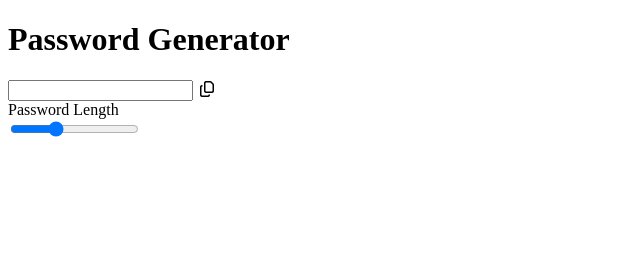
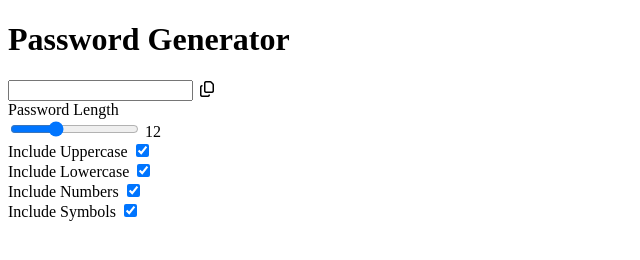
Before and after one commit to KrispyWaffles/passwordGen, a plain HTML site: page index.html in a window 1280 px wide. Shown: the whole page, without its empty margins (0-640 px from the left). Drawn offline with Linux system fonts and the light colour scheme.

Commit message:
added character selections

```diff
--- a/index.html
+++ b/index.html
@@ -25,8 +25,30 @@
     <label for="length">Password Length</label>
     <div class="range-container">
         <input type="range" id="length" min="6" max="24" value="12">
+        <span id="langth-value">12</span>
+    </div>
     </div>
 
+    <!-- inlcude uppercase -->
+     <div class="options">
+        <label for="uppercase">Include Uppercase</label>
+        <input type="checkbox" id="uppercase" checked />
+     </div>
+     <!-- include lowercase -->
+      <div class="options">
+        <label for="lowercase">Include Lowercase</label>
+        <input type="checkbox" id="lowercase" checked />
+     </div>
+      <!-- include numbers -->
+      <div class="options">
+        <label for="numbers">Include Numbers</label>
+        <input type="checkbox" id="numbers" checked />
+     </div>
+     <!-- include numbers -->
+      <div class="options">
+        <label for="symbols">Include Symbols</label>
+        <input type="checkbox" id="symbols" checked />
+     </div>
     </div>
 
     </div>
```
